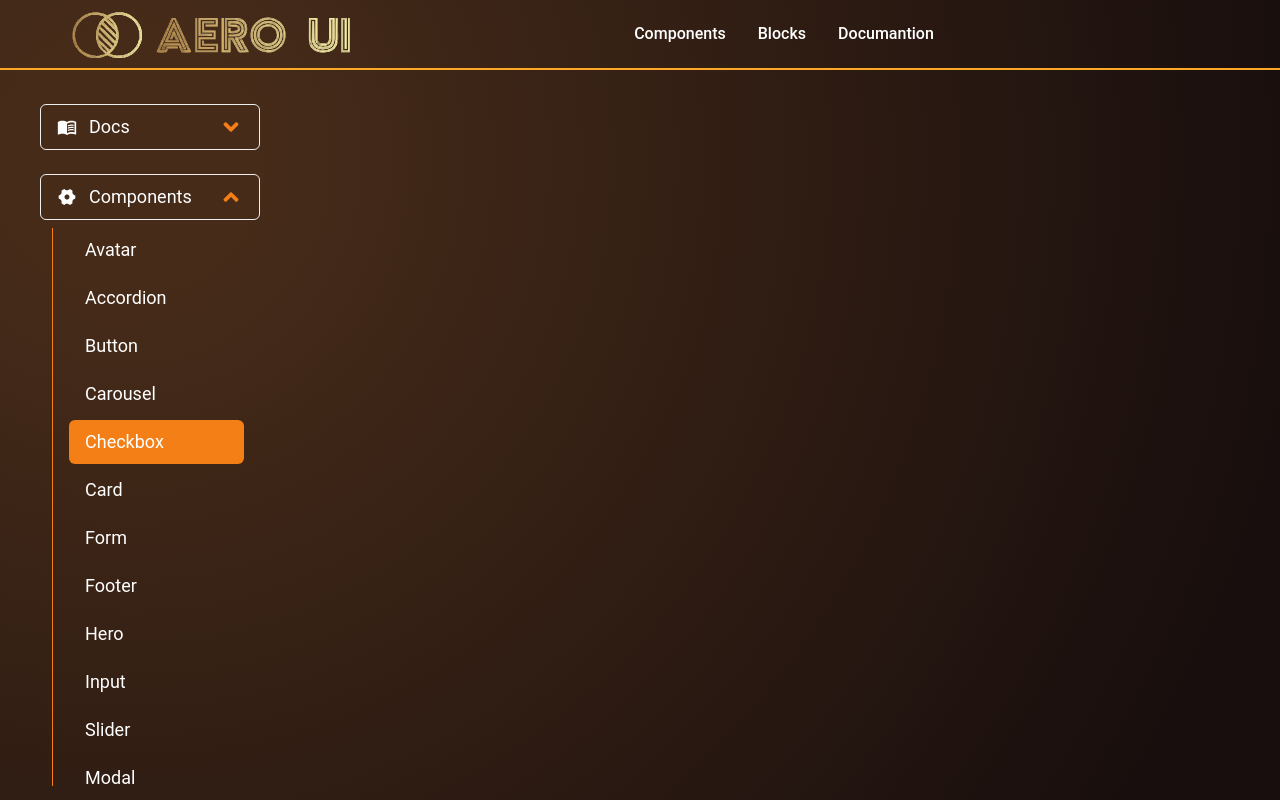
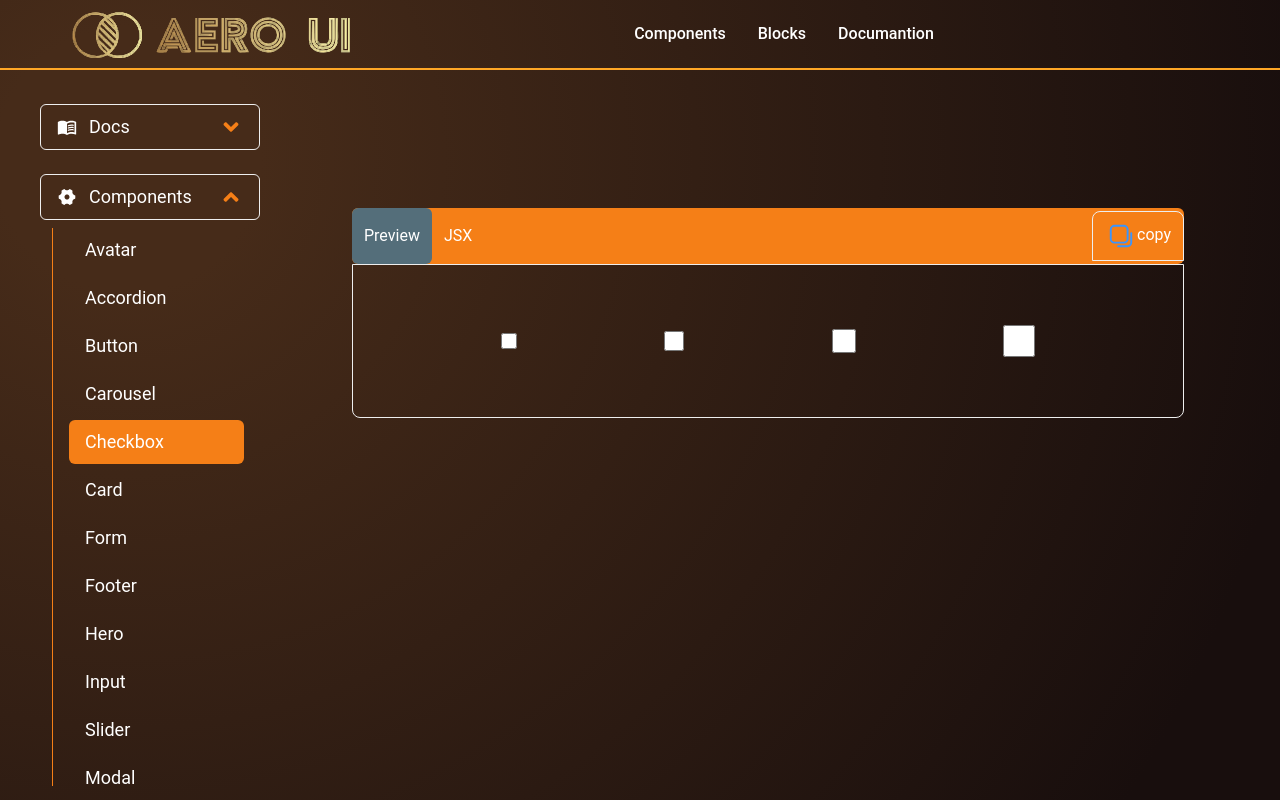
Before and after one commit to akash-khan-311/softui, a React (Vite) app: page /components/checkbox in a window 1280 px wide. Built offline with nearby package versions, Linux system fonts and the light colour scheme.

Commit message:
create checkbox-1

```diff
--- a/src/UIcomponents/CheckBox/Checkbox.jsx
+++ b/src/UIcomponents/CheckBox/Checkbox.jsx
@@ -1,5 +1,12 @@
+import Checkbox1 from "../../components/App/Checkbox/Checkbox1";
+
 const Checkbox = () => {
-  return <div></div>;
+  return (
+    <div className="flex flex-col justify-center items-center gap-5">
+
+    <Checkbox1/>
+  </div>
+  );
 };
 
 export default Checkbox;
--- /dev/null
+++ b/src/components/App/Checkbox/Checkbox1.jsx
@@ -0,0 +1,36 @@
+import CodeBox from "../../../Shared/CodeBox/CodeBox";
+
+const Checkbox1 = () => {
+  return (
+    <>
+      <CodeBox stringCode={`
+      <input type="checkbox" className="cursor-pointer h-4 w-4 rounded-md"/>
+      <input type="checkbox" className="cursor-pointer h-5 w-5 rounded-md"/>
+      <input type="checkbox" className="cursor-pointer h-6 w-6 rounded-md"/>
+      <input type="checkbox" className="cursor-pointer h-8 w-8 rounded-md"/>
+      `}>
+       <div className="flex flex-wrap gap-5 justify-evenly items-center">
+       <input
+        type="checkbox"
+        className="cursor-pointer h-4 w-4 rounded-md"
+      />
+       <input
+        type="checkbox"
+        className="cursor-pointer h-5 w-5 rounded-md"
+      />
+       <input
+        type="checkbox"
+        className="cursor-pointer h-6 w-6 rounded-md"
+      />
+       <input
+        type="checkbox"
+        className="cursor-pointer h-8 w-8 rounded-md"
+      />
+       </div>
+
+      </CodeBox>
+    </>
+  );
+};
+
+export default Checkbox1;
```
